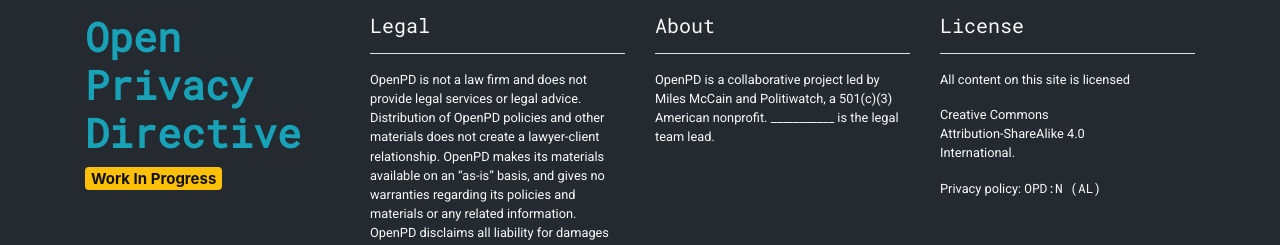
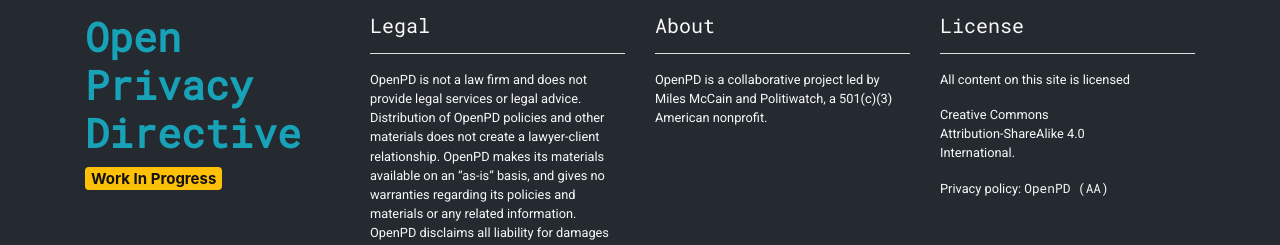
Before and after one commit to OpenPD/openpd.github.io, a plain HTML site: page index.html in a window 1280 px wide. Shown: the part 2557-2802 px from the top of the page. Drawn offline with nearby package versions, Linux system fonts and the light colour scheme.

Commit message:
Update footer

```diff
--- a/index.html
+++ b/index.html
@@ -169,7 +169,7 @@
           <div class="col-md-3">
             <h5 class="mono">About</h5>
             <hr>
-            <p>OpenPD is a collaborative project led by Miles McCain and Politiwatch, a 501(c)(3) American nonprofit. ___________ is the legal team lead.</p>
+            <p>OpenPD is a collaborative project led by Miles McCain and Politiwatch, a 501(c)(3) American nonprofit.</p>
             <br>
           </div>
           <div class="col-md-3">
@@ -177,7 +177,7 @@
             <hr>
             <p>All content on this site is licensed</p>
             <p><a href="https://creativecommons.org/licenses/by-sa/4.0/" class="text-light">Creative Commons<br>Attribution-ShareAlike 4.0<br>International</a>.</p>
-            <p>Privacy policy: <span class="mono">OPD:N (AL)</span></p>
+            <p>Privacy policy: <span class="mono">OpenPD (AA)</span></p>
             <br>
           </div>
         </div>
```
